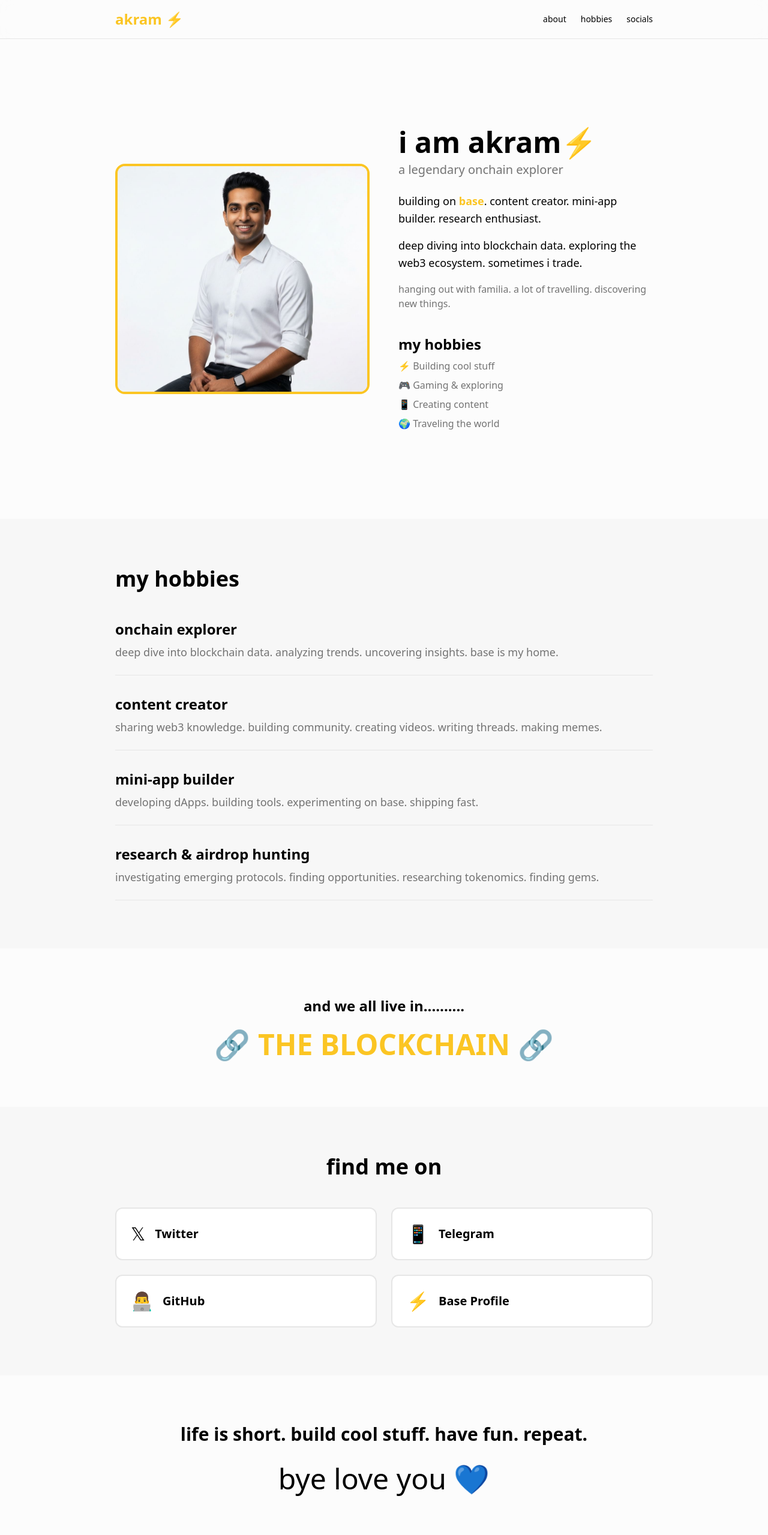
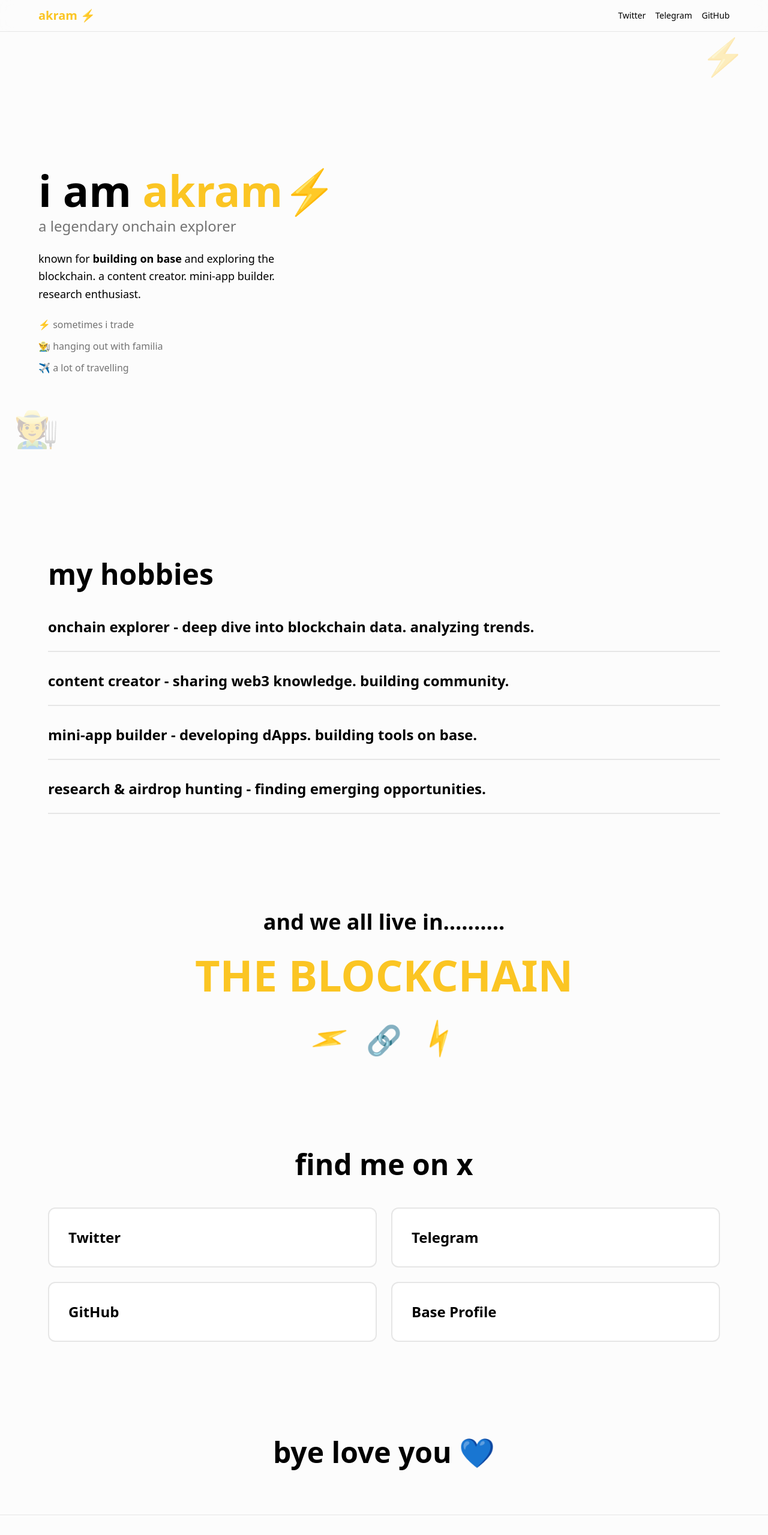
Before and after one commit to Akram9922/v0-personal-portfolio-website, a Next.js app: page / in a window 1280 px wide. Shown: the top 2559 px of the page at 60% size. Built offline with nearby package versions, Linux system fonts and the light colour scheme.

Commit message:
feat: redesign page with animated character and improved layout\n\nAdd animated SVG/CSS elements and match hrithikk.com design

```diff
--- a/app/page.tsx
+++ b/app/page.tsx
@@ -2,211 +2,247 @@
 
 import { motion } from 'framer-motion'
 import Image from 'next/image'
-import Link from 'next/link'
 
 export default function Page() {
+  const floatVariants = {
+    animate: {
+      y: [0, -30, 0],
+      x: [0, 20, -20, 0],
+      transition: {
+        duration: 4,
+        repeat: Infinity,
+        ease: 'easeInOut',
+      },
+    },
+  }
+
+  const bounceVariants = {
+    animate: {
+      y: [0, -40, 0],
+      transition: {
+        duration: 2,
+        repeat: Infinity,
+        ease: 'easeInOut',
+      },
+    },
+  }
+
   return (
     <div className="bg-background text-foreground min-h-screen">
       {/* Navigation */}
-      <nav className="sticky top-0 z-50 bg-background/80 backdrop-blur-md border-b border-border py-4 px-4">
-        <div className="max-w-4xl mx-auto flex justify-between items-center">
+      <nav className="sticky top-0 z-50 bg-background/80 backdrop-blur-md border-b border-border py-3 px-4">
+        <div className="max-w-6xl mx-auto flex justify-between items-center">
           <motion.div
             initial={{ opacity: 0 }}
             animate={{ opacity: 1 }}
-            className="text-2xl font-bold text-primary"
+            className="text-xl font-bold text-primary"
           >
             akram ⚡️
           </motion.div>
-          <div className="flex gap-6 text-sm">
-            <a href="#about" className="hover:text-primary transition">about</a>
-            <a href="#hobbies" className="hover:text-primary transition">hobbies</a>
-            <a href="#socials" className="hover:text-primary transition">socials</a>
+          <div className="flex gap-4 text-xs md:text-sm">
+            <a href="#socials" className="hover:text-primary transition">Twitter</a>
+            <a href="#socials" className="hover:text-primary transition">Telegram</a>
+            <a href="#socials" className="hover:text-primary transition">GitHub</a>
           </div>
         </div>
       </nav>
 
       {/* Hero Section */}
-      <section id="about" className="min-h-screen flex items-center justify-center px-4 py-20">
-        <div className="max-w-4xl mx-auto w-full">
-          <div className="grid grid-cols-1 md:grid-cols-2 gap-12 items-center">
-            {/* Left: Portrait */}
+      <section className="min-h-screen flex items-center justify-center px-4 py-20 relative overflow-hidden">
+        <div className="max-w-6xl mx-auto w-full">
+          {/* Decorative floating elements */}
           <motion.div
-              initial={{ opacity: 0, scale: 0.9 }}
-              animate={{ opacity: 1, scale: 1 }}
-              transition={{ duration: 0.8 }}
-              className="relative h-80 md:h-96 rounded-2xl overflow-hidden border-4 border-primary"
+            variants={floatVariants}
+            animate="animate"
+            className="absolute top-10 right-10 text-6xl opacity-30"
           >
-              <Image
-                src="/akram-portrait.jpg"
-                alt="Akram"
-                fill
-                className="object-cover"
-              />
+            ⚡
+          </motion.div>
+          <motion.div
+            variants={floatVariants}
+            animate="animate"
+            transition={{
+              duration: 5,
+              repeat: Infinity,
+              ease: 'easeInOut',
+            }}
+            className="absolute bottom-20 left-5 text-6xl opacity-30"
+          >
+            🧑‍🌾
           </motion.div>
 
-            {/* Right: Bio */}
+          <div className="grid grid-cols-1 md:grid-cols-2 gap-8 md:gap-12 items-center">
+            {/* Left: Text Content */}
             <motion.div
-              initial={{ opacity: 0, x: 50 }}
-              animate={{ opacity: 1, x: 0 }}
-              transition={{ duration: 0.8, delay: 0.2 }}
-              className="space-y-6"
+              initial={{ opacity: 0, y: 50 }}
+              animate={{ opacity: 1, y: 0 }}
+              transition={{ duration: 0.8 }}
+              className="space-y-6 order-2 md:order-1"
             >
               <div>
-                <p className="text-5xl font-bold mb-2">i am akram⚡️</p>
-                <p className="text-xl text-muted-foreground">a legendary onchain explorer</p>
-              </div>
-
-              <div className="space-y-4 text-lg leading-relaxed">
-                <p>
-                  building on <span className="font-bold text-primary">base</span>. content creator. mini-app builder. research enthusiast.
-                </p>
-                <p>
-                  deep diving into blockchain data. exploring the web3 ecosystem. sometimes i trade.
-                </p>
-                <p className="text-muted-foreground text-base">
-                  hanging out with familia. a lot of travelling. discovering new things.
+                <h1 className="text-6xl md:text-7xl font-black mb-2">
+                  i am <span className="text-primary">akram</span>⚡️
+                </h1>
+                <p className="text-xl md:text-2xl text-muted-foreground font-medium">
+                  a legendary onchain explorer
                 </p>
               </div>
 
-              <div className="pt-4">
-                <p className="text-2xl font-bold mb-2">my hobbies</p>
-                <ul className="space-y-2 text-muted-foreground">
-                  <li>⚡ Building cool stuff</li>
-                  <li>🎮 Gaming & exploring</li>
-                  <li>📱 Creating content</li>
-                  <li>🌍 Traveling the world</li>
-                </ul>
+              <p className="text-lg leading-relaxed max-w-md">
+                known for <span className="font-bold">building on base</span> and exploring the blockchain. a content creator. mini-app builder. research enthusiast.
+              </p>
+
+              <div className="space-y-3 text-sm md:text-base text-muted-foreground">
+                <p>⚡ sometimes i trade</p>
+                <p>👨‍🌾 hanging out with familia</p>
+                <p>✈️ a lot of travelling</p>
               </div>
+            </motion.div>
+
+            {/* Right: Animated Character */}
+            <motion.div
+              variants={floatVariants}
+              animate="animate"
+              initial={{ opacity: 0, scale: 0.8 }}
+              className="relative h-96 md:h-full min-h-96 order-1 md:order-2 flex items-center justify-center"
+            >
+              <Image
+                src="/frog-character.jpg"
+                alt="Akram Frog Character"
+                width={400}
+                height={400}
+                className="object-contain drop-shadow-2xl"
+              />
             </motion.div>
           </div>
         </div>
       </section>
 
-      {/* Hobbies Section */}
-      <section id="hobbies" className="py-20 px-4 bg-secondary/30">
-        <div className="max-w-4xl mx-auto">
+      {/* My Hobbies Section */}
+      <section className="py-20 px-4 max-w-6xl mx-auto">
         <motion.h2
           initial={{ opacity: 0 }}
           whileInView={{ opacity: 1 }}
           transition={{ duration: 0.6 }}
-            className="text-4xl font-bold mb-12"
+          className="text-5xl font-black mb-12"
         >
           my hobbies
         </motion.h2>
 
         <div className="space-y-8">
           {[
-              {
-                title: 'onchain explorer',
-                desc: 'deep dive into blockchain data. analyzing trends. uncovering insights. base is my home.'
-              },
-              {
-                title: 'content creator',
-                desc: 'sharing web3 knowledge. building community. creating videos. writing threads. making memes.'
-              },
-              {
-                title: 'mini-app builder',
-                desc: 'developing dApps. building tools. experimenting on base. shipping fast.'
-              },
-              {
-                title: 'research & airdrop hunting',
-                desc: 'investigating emerging protocols. finding opportunities. researching tokenomics. finding gems.'
-              }
+            'onchain explorer - deep dive into blockchain data. analyzing trends.',
+            'content creator - sharing web3 knowledge. building community.',
+            'mini-app builder - developing dApps. building tools on base.',
+            'research & airdrop hunting - finding emerging opportunities.'
           ].map((hobby, i) => (
             <motion.div
               key={i}
-                initial={{ opacity: 0, y: 20 }}
-                whileInView={{ opacity: 1, y: 0 }}
+              initial={{ opacity: 0, x: -20 }}
+              whileInView={{ opacity: 1, x: 0 }}
               transition={{ duration: 0.6, delay: i * 0.1 }}
-                className="group cursor-pointer"
+              className="text-2xl font-bold border-b-2 border-border pb-6 hover:border-primary transition-colors"
             >
-                <div className="border-b border-border pb-6 group-hover:border-primary transition-colors">
-                  <h3 className="text-2xl font-bold mb-2 text-foreground group-hover:text-primary transition">
-                    {hobby.title}
-                  </h3>
-                  <p className="text-lg text-muted-foreground">{hobby.desc}</p>
-                </div>
+              {hobby}
             </motion.div>
           ))}
+        </div>
+      </section>
+
+      {/* We All Live In Section */}
+      <section className="py-20 px-4 text-center relative">
+        <div className="max-w-6xl mx-auto">
+          <motion.p
+            initial={{ opacity: 0 }}
+            whileInView={{ opacity: 1 }}
+            transition={{ duration: 0.6 }}
+            className="text-3xl md:text-4xl font-bold mb-8"
+          >
+            and we all live in..........
+          </motion.p>
+
+          <motion.p
+            initial={{ opacity: 0, scale: 0.8 }}
+            whileInView={{ opacity: 1, scale: 1 }}
+            transition={{ duration: 0.6, delay: 0.2 }}
+            className="text-6xl md:text-7xl font-black text-primary mb-12"
+          >
+            THE BLOCKCHAIN
+          </motion.p>
+
+          {/* Animated decorative elements */}
+          <div className="flex justify-center gap-8 flex-wrap">
+            <motion.div
+              animate={{ rotate: 360 }}
+              transition={{ duration: 10, repeat: Infinity, ease: 'linear' }}
+              className="text-5xl"
+            >
+              ⚡
+            </motion.div>
+            <motion.div
+              variants={bounceVariants}
+              animate="animate"
+              className="text-5xl"
+            >
+              🔗
+            </motion.div>
+            <motion.div
+              animate={{ rotate: -360 }}
+              transition={{ duration: 10, repeat: Infinity, ease: 'linear' }}
+              className="text-5xl"
+            >
+              ⚡
+            </motion.div>
           </div>
         </div>
       </section>
 
-      {/* Live In Section */}
-      <section className="py-20 px-4">
-        <div className="max-w-4xl mx-auto text-center">
+      {/* Find Me On Section */}
+      <section id="socials" className="py-20 px-4 max-w-6xl mx-auto">
+        <motion.h2
+          initial={{ opacity: 0 }}
+          whileInView={{ opacity: 1 }}
+          transition={{ duration: 0.6 }}
+          className="text-5xl font-black mb-12 text-center"
+        >
+          find me on x
+        </motion.h2>
+
+        <div className="grid grid-cols-1 md:grid-cols-2 gap-6">
+          {[
+            { name: 'Twitter', url: '#' },
+            { name: 'Telegram', url: '#' },
+            { name: 'GitHub', url: '#' },
+            { name: 'Base Profile', url: '#' }
+          ].map((social, i) => (
+            <motion.a
+              key={i}
+              href={social.url}
+              initial={{ opacity: 0, y: 20 }}
+              whileInView={{ opacity: 1, y: 0 }}
+              transition={{ duration: 0.6, delay: i * 0.1 }}
+              className="group p-8 bg-card border-2 border-border rounded-xl hover:border-primary hover:bg-primary/5 transition-all cursor-pointer"
+            >
+              <span className="text-2xl font-bold group-hover:text-primary transition">
+                {social.name}
+              </span>
+            </motion.a>
+          ))}
+        </div>
+      </section>
+
+      {/* Closing Section */}
+      <section className="py-20 px-4 text-center">
         <motion.div
           initial={{ opacity: 0 }}
           whileInView={{ opacity: 1 }}
           transition={{ duration: 0.6 }}
-            className="space-y-6"
+          className="space-y-8 max-w-4xl mx-auto"
         >
-            <p className="text-2xl font-bold">and we all live in..........</p>
-            <p className="text-5xl font-bold text-primary">🔗 THE BLOCKCHAIN 🔗</p>
+          <p className="text-4xl md:text-5xl font-black">
+            bye love you 💙
+          </p>
         </motion.div>
-        </div>
-      </section>
-
-      {/* Socials Section */}
-      <section id="socials" className="py-20 px-4 bg-secondary/30">
-        <div className="max-w-4xl mx-auto">
-          <motion.h2
-            initial={{ opacity: 0 }}
-            whileInView={{ opacity: 1 }}
-            transition={{ duration: 0.6 }}
-            className="text-4xl font-bold mb-12 text-center"
-          >
-            find me on
-          </motion.h2>
-
-          <div className="grid grid-cols-1 md:grid-cols-2 gap-6">
-            {[
-              { name: 'Twitter', emoji: '𝕏', url: '#' },
-              { name: 'Telegram', emoji: '📱', url: '#' },
-              { name: 'GitHub', emoji: '👨‍💻', url: '#' },
-              { name: 'Base Profile', emoji: '⚡️', url: '#' }
-            ].map((social, i) => (
-              <motion.a
-                key={i}
-                href={social.url}
-                initial={{ opacity: 0, y: 10 }}
-                whileInView={{ opacity: 1, y: 0 }}
-                transition={{ duration: 0.6, delay: i * 0.1 }}
-                className="group p-6 bg-card border-2 border-border rounded-xl hover:border-primary hover:bg-primary/5 transition-all cursor-pointer"
-              >
-                <div className="flex items-center gap-4">
-                  <span className="text-3xl">{social.emoji}</span>
-                  <span className="text-xl font-semibold group-hover:text-primary transition">
-                    {social.name}
-                  </span>
-                </div>
-              </motion.a>
-            ))}
-          </div>
-        </div>
-      </section>
-
-      {/* Fun Section */}
-      <section className="py-20 px-4">
-        <div className="max-w-4xl mx-auto text-center space-y-8">
-          <motion.p
-            initial={{ opacity: 0 }}
-            whileInView={{ opacity: 1 }}
-            transition={{ duration: 0.6 }}
-            className="text-3xl font-bold"
-          >
-            life is short. build cool stuff. have fun. repeat.
-          </motion.p>
-
-          <motion.p
-            initial={{ opacity: 0 }}
-            whileInView={{ opacity: 1 }}
-            transition={{ duration: 0.6, delay: 0.2 }}
-            className="text-5xl"
-          >
-            bye love you 💙
-          </motion.p>
-        </div>
       </section>
 
       {/* Footer */}
```
Also changed, not shown: public/frog-character.jpg (added). Lines whose indentation alone changed are shown as unchanged.
